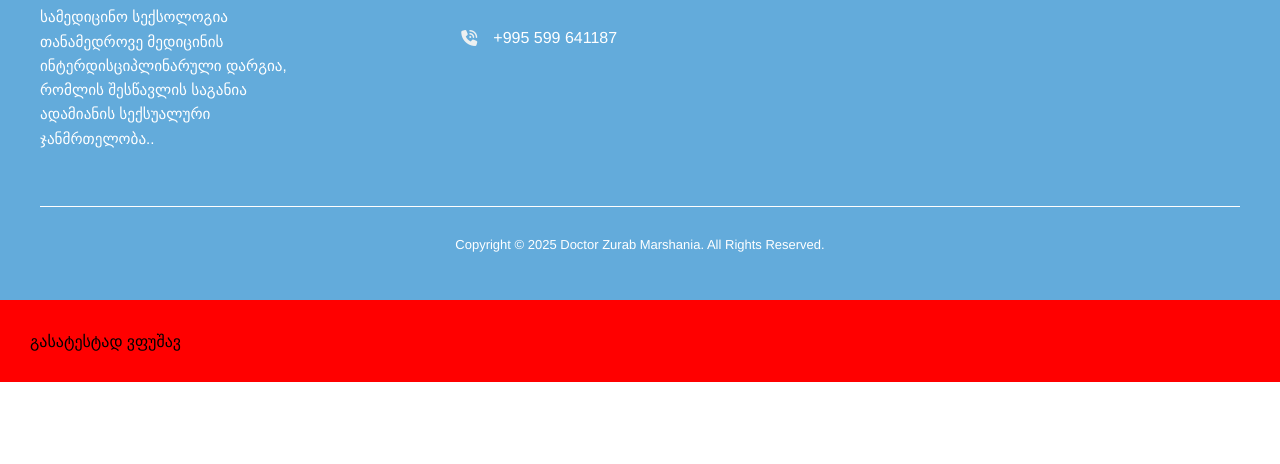
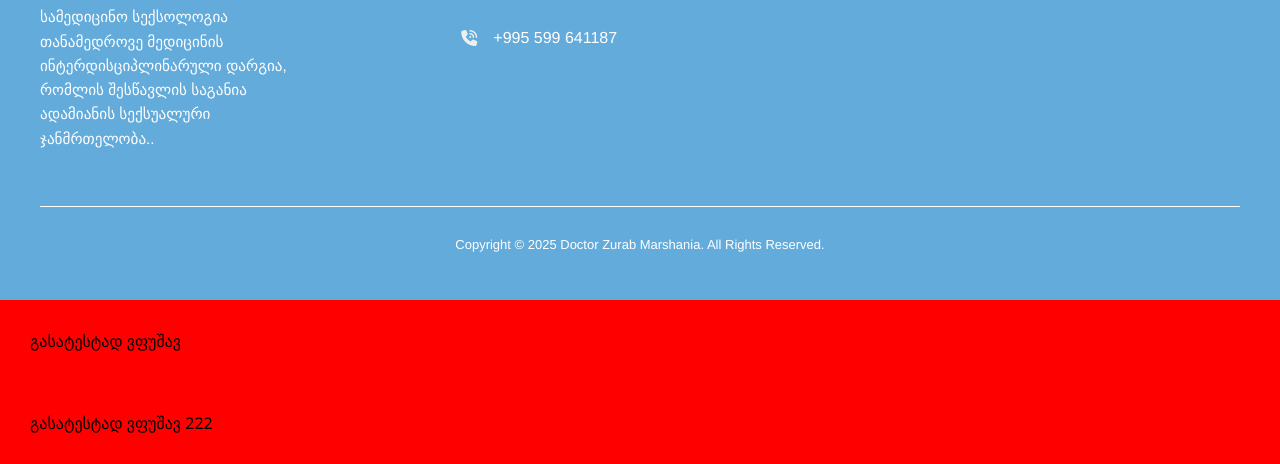
Before and after one commit to bagi24/zurabmarshania, a website: page index.html in a window 1280 px wide. Shown: the part 5048-5512 px from the top of the page. Before the commit the page ends 5430 px from the top, so only its background shows below. Drawn offline with Linux system fonts and the light colour scheme.

Commit message:
testcommit -2

```diff
--- a/index.html
+++ b/index.html
@@ -471,7 +471,8 @@
       </footer>
       <!-- Scroll To Top Button -->
       <div id="scrollToTopBtn"><i class="fa-solid fa-arrow-up"></i></div>
-      <div class="satesto"> გასატესტად ვფუშავ</div>
+      <div class="satesto"> გასატესტად ვფუშავ </div>
+       <div class="satesto"> გასატესტად ვფუშავ 222 </div>
     </main>
 
     <script src="script.js"></script>
```
